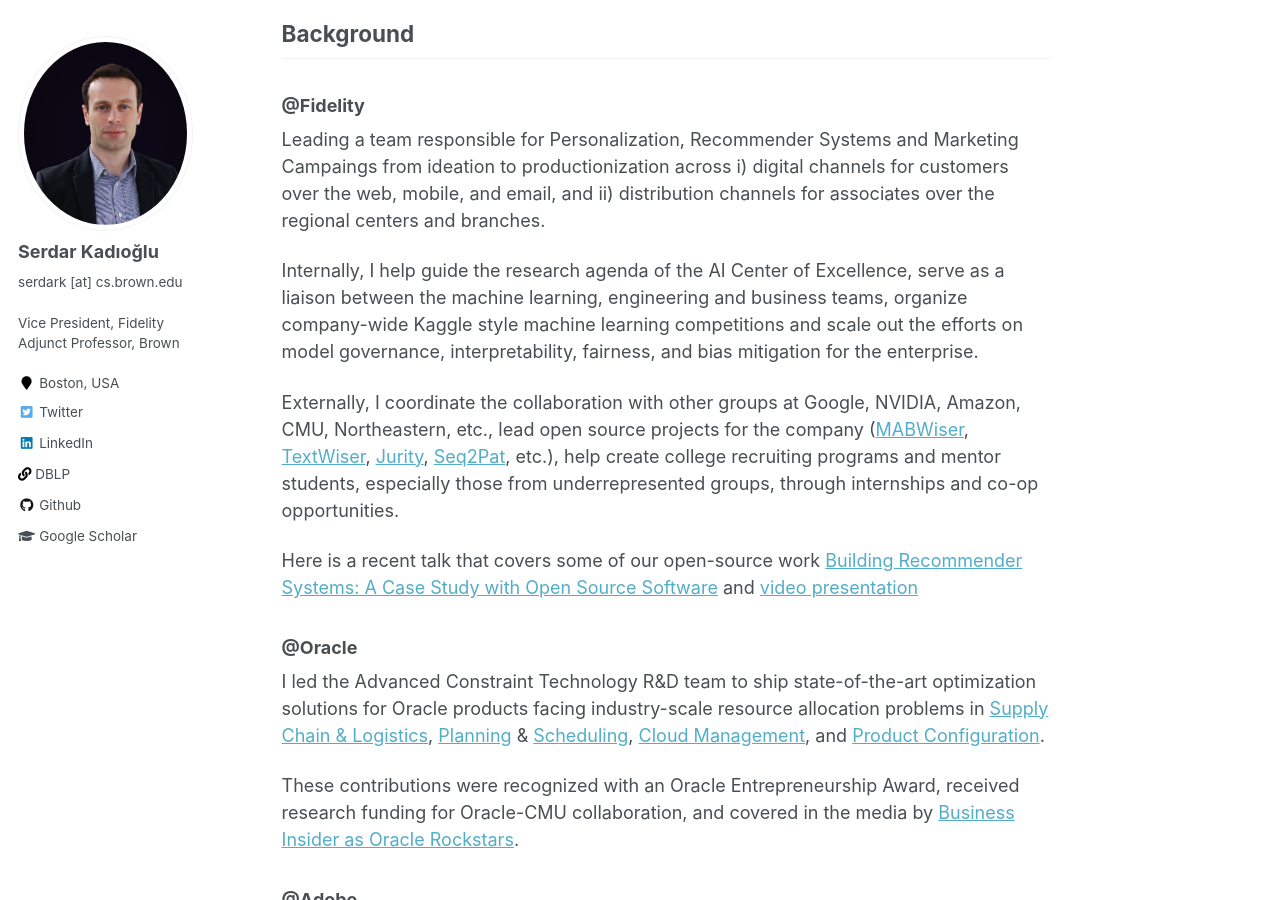
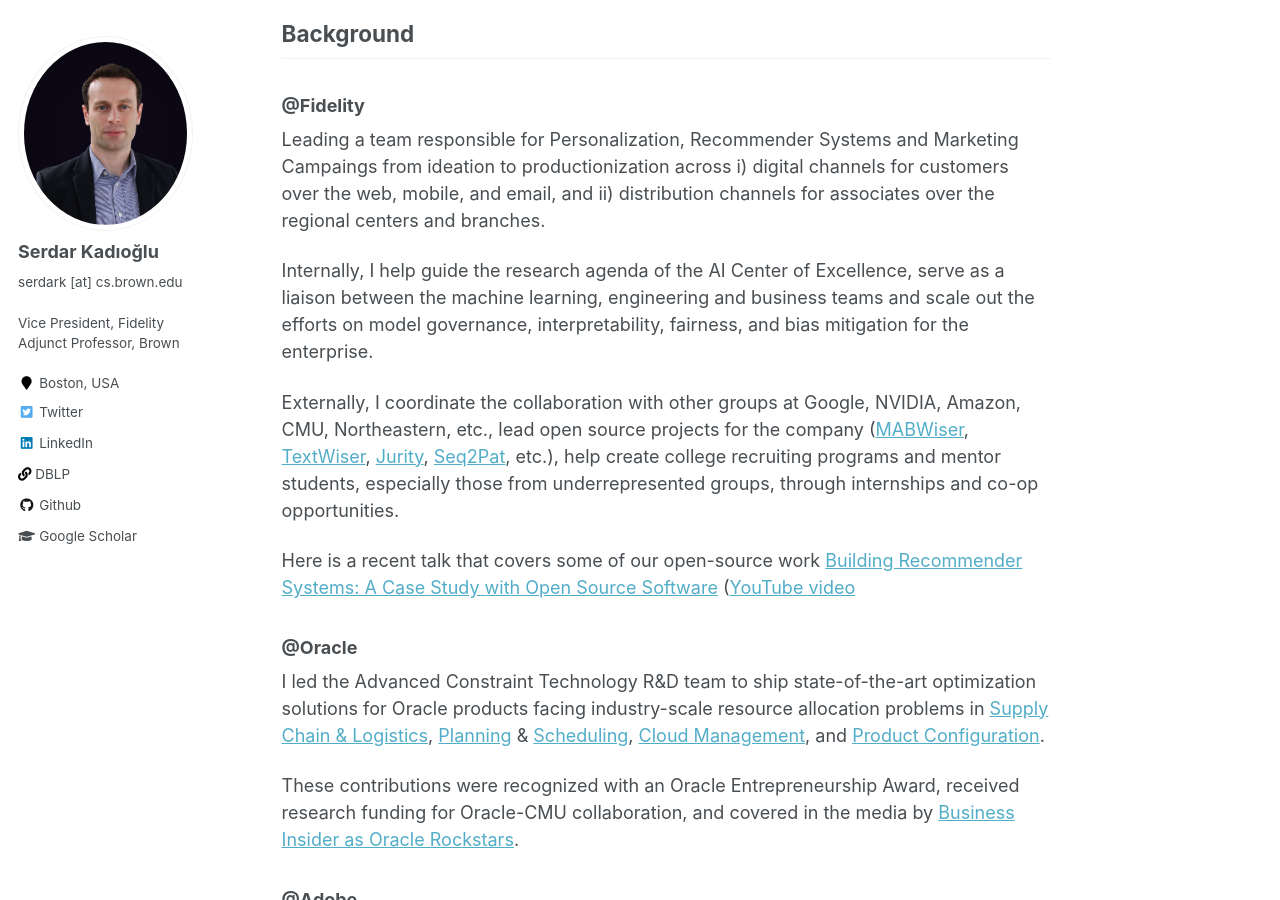
Before and after one commit to skadio/skadio.github.io, a Jekyll site: the page built from _pages/about.md, in a window 1280 px wide and 900 px high, scrolled down 502 px. Built offline with Jekyll 4.4.1, drawn with Linux system fonts in a browser that asks for light colours.

Commit message:
Update about.md

```diff
--- a/_pages/about.md
+++ b/_pages/about.md
@@ -20,12 +20,12 @@ In parallel with my industry role, I frequently participate in the (senior) [pro
 
 Leading a team responsible for Personalization, Recommender Systems and Marketing Campaings from ideation to productionization across i) digital channels for customers over the web, mobile, and email, and ii) distribution channels for associates over the regional centers and branches.
 
-Internally, I help guide the research agenda of the AI Center of Excellence, serve as a liaison between the machine learning, engineering and business teams, organize company-wide Kaggle style machine learning competitions and scale out the efforts on model governance, interpretability, fairness, and bias mitigation for the enterprise.
+Internally, I help guide the research agenda of the AI Center of Excellence, serve as a liaison between the machine learning, engineering and business teams and scale out the efforts on model governance, interpretability, fairness, and bias mitigation for the enterprise.
 
 Externally, I coordinate the collaboration with other groups at Google, NVIDIA, Amazon, CMU, Northeastern, etc.,
 lead open source projects for the company ([MABWiser](https://github.com/fidelity/mabwiser), [TextWiser](https://github.com/fidelity/textwiser), [Jurity](https://github.com/fidelity/jurity), [Seq2Pat](https://github.com/fidelity/seq2pat), etc.), help create college recruiting programs and mentor students, especially those from underrepresented groups, through internships and co-op opportunities.
 
-Here is a recent talk that covers some of our open-source work [Building Recommender Systems: A Case Study with Open Source Software](https://2021.allthingsopen.org/sessions/building-recommender-systems-a-case-study-with-open-source-software/) and [video presentation](https://www.youtube.com/watch?v=54d_YUalvOA)
+Here is a recent talk that covers some of our open-source work [Building Recommender Systems: A Case Study with Open Source Software](https://2021.allthingsopen.org/sessions/building-recommender-systems-a-case-study-with-open-source-software/) ([YouTube video](https://www.youtube.com/watch?v=54d_YUalvOA)
 
 ### @Oracle
 
```
